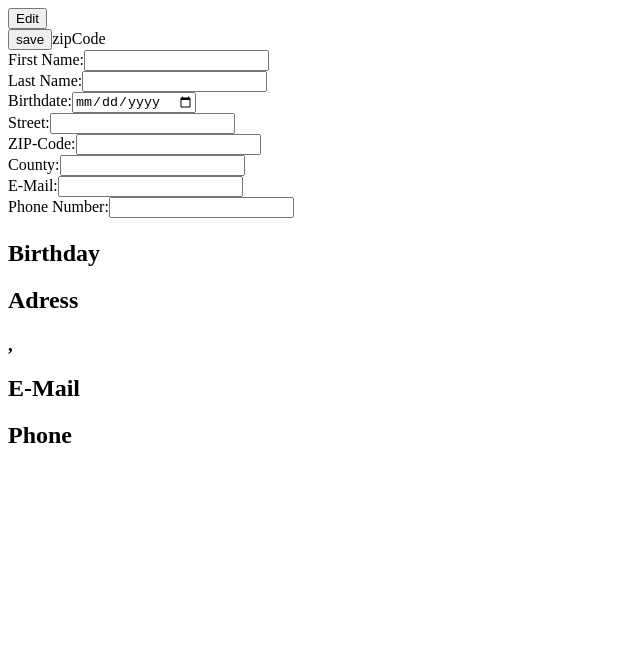
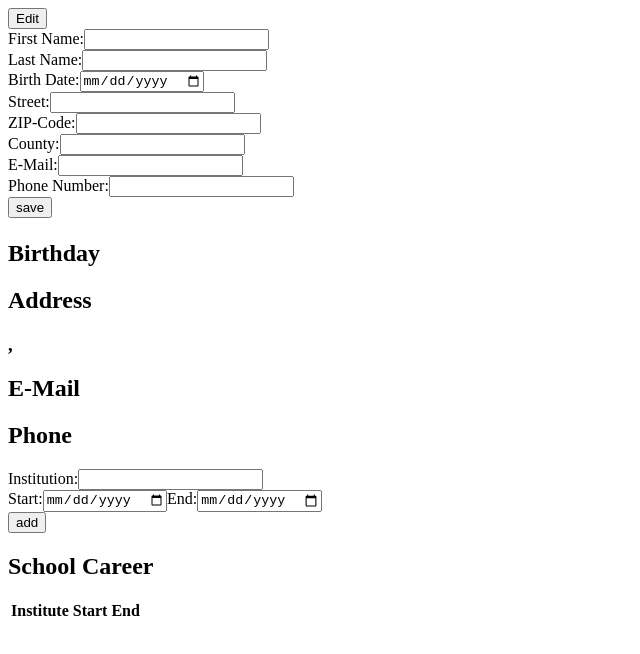
Before and after one commit to JPcookie290/project-cv-application, a React (Vite) app: page / in a window 1280 px wide. Both pictures are taken after a click on the button "Edit". Shown: the top 654 px of the page, without its empty margins (0-640 px from the left). Built offline with nearby package versions, Linux system fonts and the light colour scheme.

Commit message:
adds EducationData

```diff
--- a/src/App.tsx
+++ b/src/App.tsx
@@ -1,33 +1,12 @@
+import PersonalData from "./components/PersonalData";
+import EducationData from "./components/EducationData";
 import { FormEvent, useState } from "react";
-import PersonalDataInput from "./components/PersonalDataInput";
-import IUserInput from "./components/IUserInput";
-import PersonalDataView from "./components/PersonalDataView";
 
 function App() {
-  const [personalData, setPersonalData] = useState({
-    firstname: "",
-    lastname: "",
-    birthday: "",
-    street: "",
-    zipCode: "",
-    country: "",
-    email: "",
-    phone: "",
-  });
-  const changeButton = () => {
-    console.log("test1");
-    setShowForm(!showForm);
-  };
-  const [showForm, setShowForm] = useState(false);
-  const handleData = (event: FormEvent, data: IUserInput) => {
-    event.preventDefault();
-    console.log(data);
-  };
   return (
     <>
-      <button onClick={() => changeButton()}>Edit</button>
-      {showForm && <PersonalDataInput handleData={handleData} />}
-      {/* <PersonalDataView data={personalData} /> */}
+      <PersonalData />
+      <EducationData />
     </>
   );
 }
--- /dev/null
+++ b/src/components/EducationData.tsx
@@ -0,0 +1,39 @@
+import { FormEvent, useState } from "react";
+import { ISchoolInput } from "./Interfaces";
+import EducationDataInput from "./EducationDataInput";
+import EducationDataView from "./EducationDataView";
+
+export default function EducationData() {
+  const [singleSchool, setSingleSchool] = useState<ISchoolInput>({
+    name: "",
+    start: "",
+    end: "",
+  });
+  const [allSchools, setAllSchools] = useState<ISchoolInput[]>([]);
+
+  const addSchool = (e: FormEvent) => {
+    e.preventDefault();
+    console.log(singleSchool);
+    setAllSchools([...allSchools, singleSchool]);
+    console.log(allSchools);
+  };
+  const removeSchool = (name: string) => {
+    console.log("test delete", name);
+
+    setAllSchools((prevSchools) => {
+      return prevSchools.filter((school) => {
+        return school.name !== name;
+      });
+    });
+  };
+  return (
+    <>
+      <EducationDataInput
+        school={singleSchool}
+        setSchool={setSingleSchool}
+        addSchool={addSchool}
+      />
+      <EducationDataView schools={allSchools} remove={removeSchool} />
+    </>
+  );
+}
--- a/src/components/EducationDataInput.tsx
+++ b/src/components/EducationDataInput.tsx
@@ -0,0 +1,45 @@
+import { ChangeEvent, FormEvent } from "react";
+import { ISchoolInput } from "./Interfaces";
+
+interface Props {
+  school: ISchoolInput;
+  setSchool: (school: { name: string; start: string; end: string }) => void;
+  addSchool: (e: FormEvent<HTMLFormElement>) => void;
+}
+
+export default function EducationDataInput({
+  school,
+  setSchool,
+  addSchool,
+}: Props) {
+  const changeData = (e: ChangeEvent<HTMLInputElement>, name: string) => {
+    setSchool({ ...school, [name]: e.target.value });
+  };
+  return (
+    <form onSubmit={addSchool}>
+      <div>
+        <label>Institution:</label>
+        <input
+          type="text"
+          value={school.name}
+          onChange={(e) => changeData(e, "name")}
+        />
+      </div>
+      <div>
+        <label>Start:</label>
+        <input
+          type="date"
+          value={school.start}
+          onChange={(e) => changeData(e, "start")}
+        />
+        <label>End:</label>
+        <input
+          type="date"
+          value={school.end}
+          onChange={(e) => changeData(e, "end")}
+        />
+      </div>
+      <button type="submit">add</button>
+    </form>
+  );
+}
--- /dev/null
+++ b/src/components/EducationDataView.tsx
@@ -0,0 +1,30 @@
+import { ISchoolInput } from "./Interfaces";
+interface Props {
+  schools: ISchoolInput[];
+  remove: (name: string) => void;
+}
+export default function EducationDataView({ schools, remove }: Props) {
+  return (
+    <>
+      <h2>School Career</h2>
+      <table>
+        <tr>
+          <th>Institute</th>
+          <th>Start</th>
+          <th>End</th>
+          <th></th>
+        </tr>
+        {schools.map((school) => (
+          <tr key={school.name}>
+            <td>{school.name}</td>
+            <td>{school.start}</td>
+            <td>{school.end}</td>
+            <td>
+              <button onClick={() => remove(school.name)}>X</button>
+            </td>
+          </tr>
+        ))}
+      </table>
+    </>
+  );
+}
--- /dev/null
+++ b/src/components/PersonalData.tsx
@@ -0,0 +1,38 @@
+import { FormEvent, useState } from "react";
+import PersonalDataInput from "./PersonalDataInput";
+import IUserInput from "./Interfaces";
+import PersonalDataView from "./PersonalDataView";
+
+export default function PersonalData() {
+  const [personalData, setPersonalData] = useState<IUserInput>({
+    firstname: "",
+    lastname: "",
+    birthday: "",
+    street: "",
+    zipCode: "",
+    country: "",
+    email: "",
+    phone: "",
+  });
+  const changeButton = () => {
+    setShowForm(!showForm);
+  };
+  const [showForm, setShowForm] = useState(false);
+  const handleData = (event: FormEvent, data: IUserInput) => {
+    event.preventDefault();
+    //console.log("test");
+
+    setPersonalData({
+      ...data,
+    });
+    // console.log(data);
+    // console.log(personalData);
+  };
+  return (
+    <>
+      <button onClick={() => changeButton()}>Edit</button>
+      {showForm && <PersonalDataInput handleData={handleData} />}
+      <PersonalDataView data={personalData} />
+    </>
+  );
+}
--- a/src/components/PersonalDataInput.tsx
+++ b/src/components/PersonalDataInput.tsx
@@ -1,6 +1,6 @@
-import { ChangeEvent, FormEvent, useRef, useState } from "react";
-import IUserInput from "./IUserInput";
-import PersonalDataView from "./PersonalDataView";
+import { ChangeEvent, FormEvent, useState } from "react";
+import IUserInput from "./Interfaces";
+// import PersonalDataView from "./PersonalDataView";
 
 interface Props {
   handleData: (e: FormEvent<HTMLFormElement>, personalData: IUserInput) => void;
@@ -26,9 +26,7 @@ export default function PersonalDataInput({ handleData }: Props) {
   };
 
   return (
-    <>
     <form onSubmit={(e) => handleData(e, personalData)}>
-        <button type="submit">save</button>zipCode
       <div>
         <label>First Name:</label>
         <input
@@ -46,7 +44,7 @@ export default function PersonalDataInput({ handleData }: Props) {
         />
       </div>
       <div>
-          <label>Birthdate:</label>
+        <label>Birth Date:</label>
         <input
           type="date"
           value={personalData.birthday}
@@ -93,8 +91,7 @@ export default function PersonalDataInput({ handleData }: Props) {
           onChange={(e) => changeInput(e, "phone")}
         />
       </div>
+      <button type="submit">save</button>
     </form>
-      <PersonalDataView data={personalData} />
-    </>
   );
 }
--- a/src/components/PersonalDataView.tsx
+++ b/src/components/PersonalDataView.tsx
@@ -1,4 +1,4 @@
-import IUserInput from "./IUserInput";
+import IUserInput from "./Interfaces";
 
 interface Props {
   data: IUserInput;
@@ -12,11 +12,10 @@ export default function PersonalDataView({ data }: Props) {
       </h1>
       <h2>Birthday</h2>
       <h3>{data.birthday}</h3>
-      <h2>Adress</h2>
+      <h2>Address</h2>
       <h3>
-        {data.street}, {data.zipCode}
+        {data.street}, {data.zipCode} {data.country}
       </h3>
-      <h3>{data.country}</h3>
       <h2>E-Mail</h2>
       <h3>{data.email}</h3>
       <h2>Phone</h2>
```
Also changed, not shown: src/components/Interfaces.tsx (renamed from src/components/IUserInput.ts, +8 -0 lines), 1 other file (tests, documents, lock files or other folders). Lines whose indentation alone changed are shown as unchanged.
